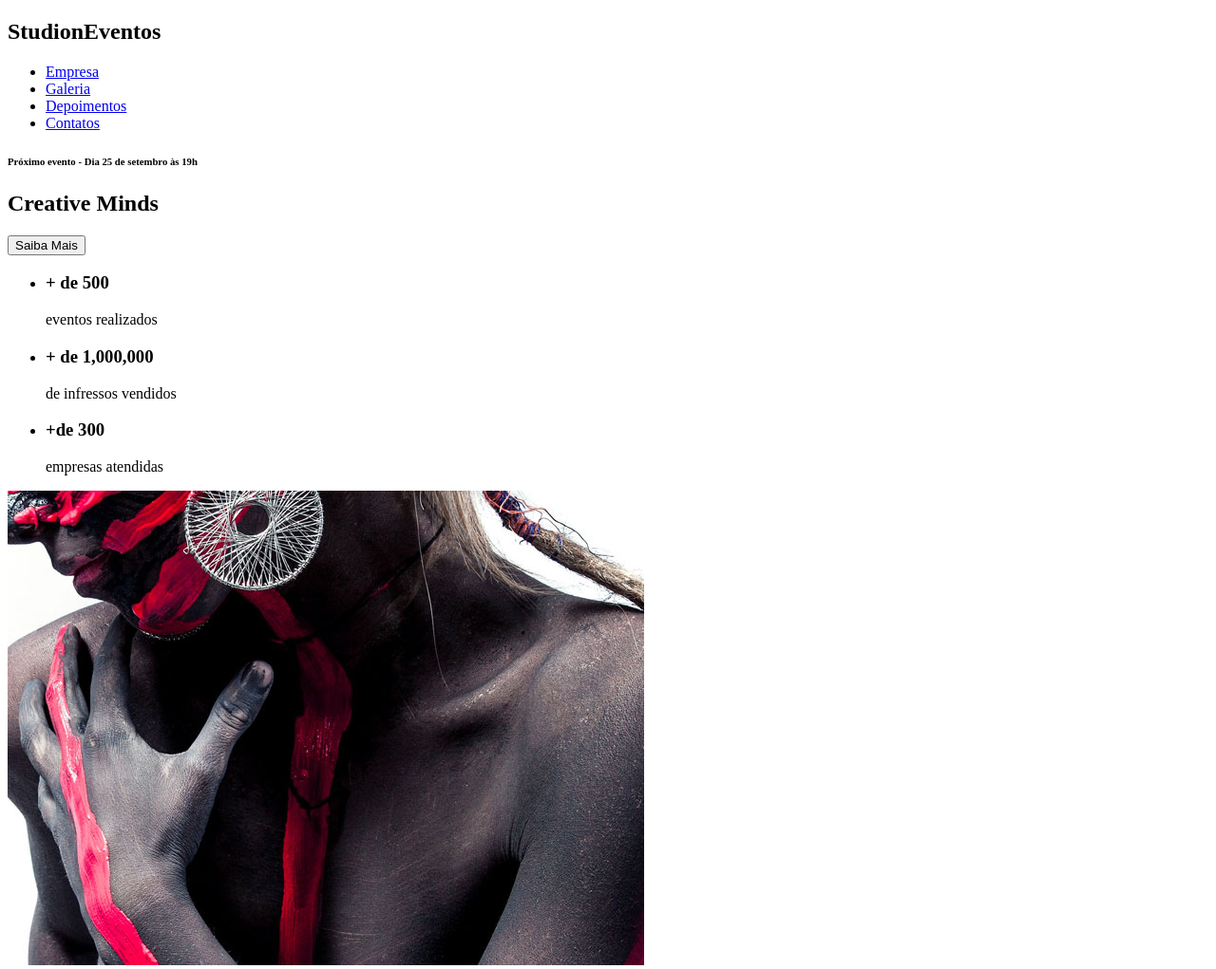
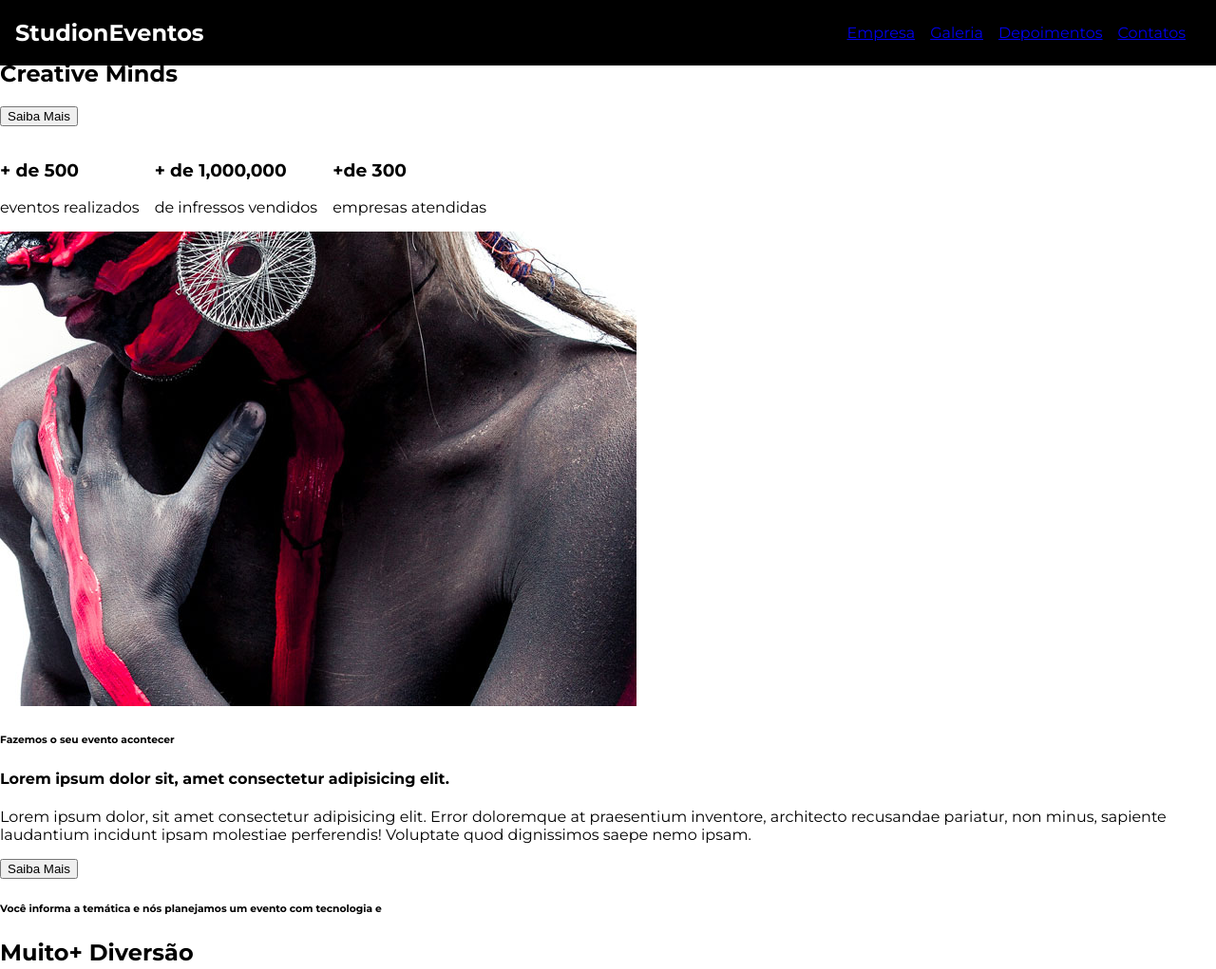
Before and after one commit to thcfreitas/studion, a website: page src/index.html in a window 1280 px wide. Shown: the top 1021 px of the page at 95% size. Drawn offline with Linux system fonts and the light colour scheme.

Commit message:
feat(nav): added base style

```diff
--- a/src/index.html
+++ b/src/index.html
@@ -3,13 +3,14 @@
     <head>
         <meta charset="UTF-8">
     <meta name="viewport" content="width=device-width, initial-scale=1.0">
+    <link rel="stylesheet" href="style.css" />
     <title>Studion</title>
     </head>
 
     <body>
-        <nav>
+        <nav class="navbar">
             <h1>Studi<span>on</span><span>Eventos</span></h1>
-            <ul>
+            <ul class="navbar__links">
                 <li>
                     <a href="#empresa">
                         Empresa
--- a/src/style.css
+++ b/src/style.css
@@ -1,5 +1,47 @@
 @import url('https://fonts.googleapis.com/css2?family=Montserrat:wght@400;700&display=swap');
 
-html {
+* {
+    box-sizing: border-box;
+}
+
+:root {
     font-family: 'Montserrat', sans-serif;
+    font-size: 16px;
 }
+
+
+body {
+    margin: 0;
+    padding-top: 7,75rem;
+}
+
+
+ul {
+    display: flex;
+    list-style: none;
+    padding-left: 0;
+
+}
+
+.navbar {
+    position: fixed;
+    display: grid;
+    grid-template-columns: 1fr 9fr;
+    align-items: center;
+    top: 0;
+    left: 0;
+
+    width: 100vw;
+    height: 7,75rem;
+    padding: 0 1rem;
+
+    background-color: black;
+    color: white;
+}
+
+.navbar__links {
+    justify-self: end;
+}
+li {
+    margin-right: 1rem;
+}
```
